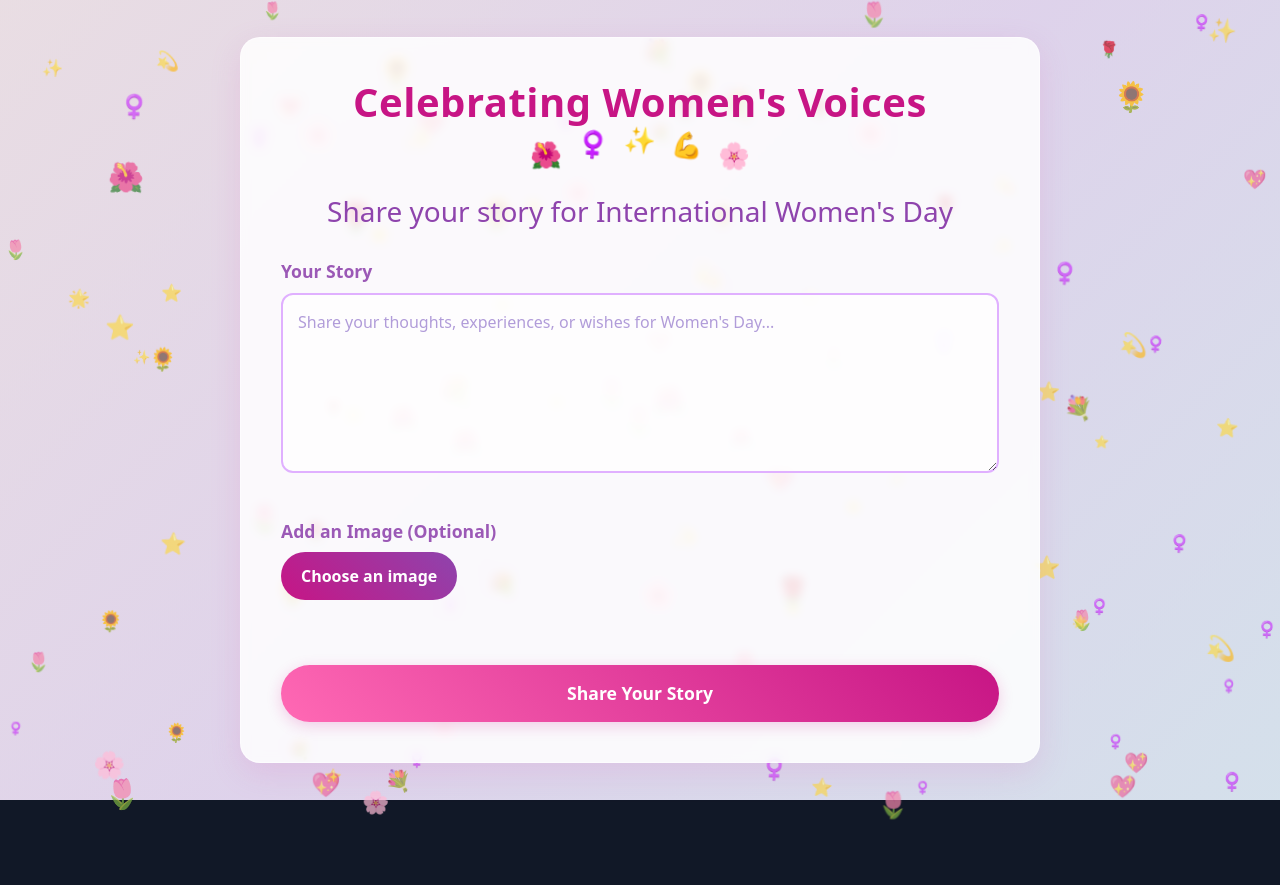
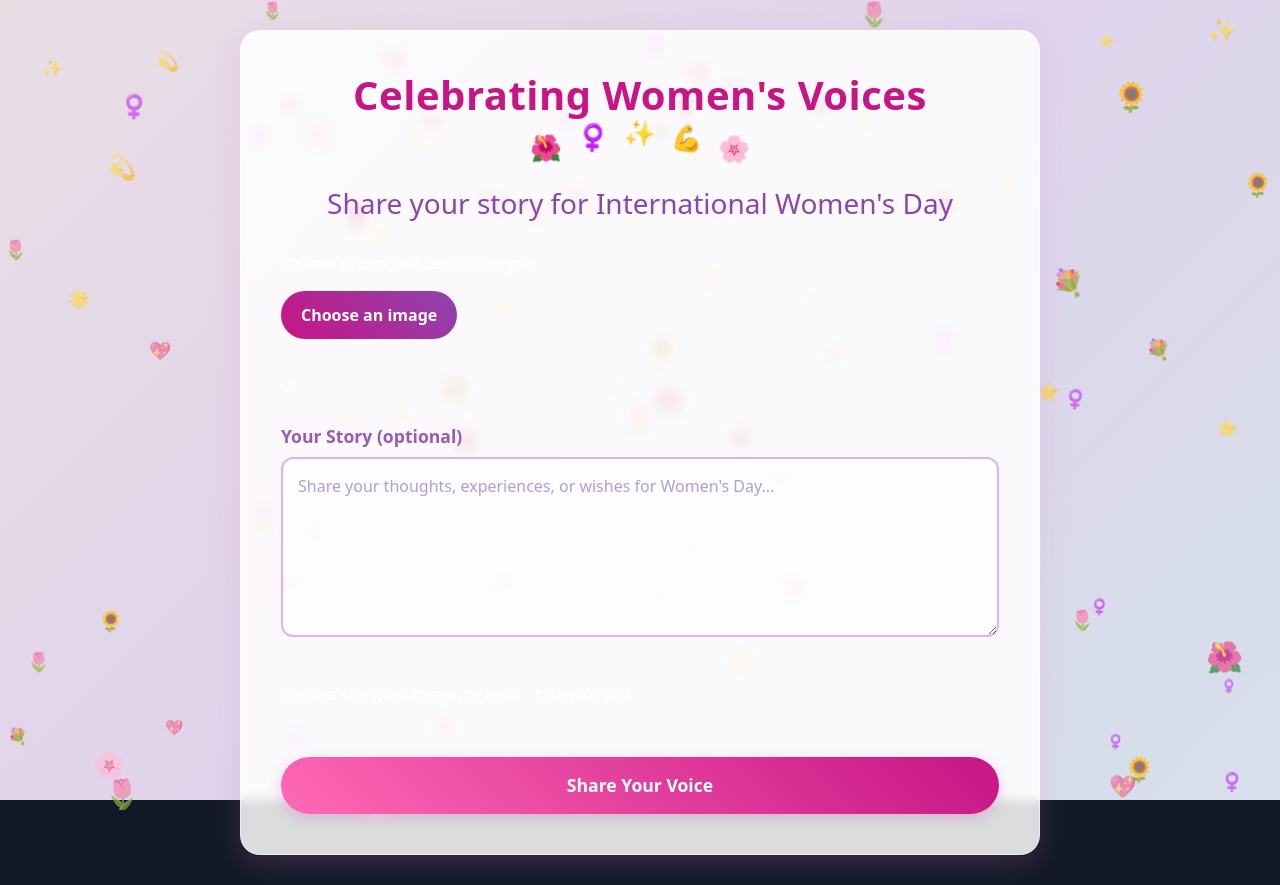
Before and after one commit to NSSKMIT/women-sday_form-frontend, a React (Create React App) app: page / in a window 1280 px wide. Before the commit the page ends 800 px from the top, so only its background shows below. Built offline with nearby package versions, Linux system fonts and the light colour scheme.

Commit message:
Update App.js

```diff
--- a/src/App.js
+++ b/src/App.js
@@ -25,7 +25,7 @@ function App() {
 
     const flowerTypes = ['🌸', '🌺', '🌹', '🌷', '💐', '🌻'];
 
-    for (let i = 0; i < 25; i++) {
+    for (let i = 0; i < 20; i++) {
       const flower = document.createElement('div');
       flower.className = 'floating-element flower-decoration';
       flower.textContent = flowerTypes[Math.floor(Math.random() * flowerTypes.length)];
@@ -44,7 +44,7 @@ function App() {
 
     const symbols = ['✨', '💫', '⭐', '🌟', '♀️', '💖'];
 
-    for (let i = 0; i < 30; i++) {
+    for (let i = 0; i < 25; i++) {
       const symbol = document.createElement('div');
       symbol.className = 'floating-element symbol-decoration';
       symbol.textContent = symbols[Math.floor(Math.random() * symbols.length)];
@@ -88,6 +88,13 @@ function App() {
 
   const handleSubmit = async (e) => {
     e.preventDefault();
+
+    // Check if at least one field is filled
+    if (!formData.story && !formData.image) {
+      setError('Please share a story or upload an image to continue.');
+      return;
+    }
+
     setIsLoading(true);
     setError(null);
 
@@ -95,7 +102,7 @@ function App() {
       const data = new FormData();
       // Using a default anonymous name
       data.append('name', 'Anonymous Storyteller');
-      data.append('story', formData.story);
+      data.append('story', formData.story || '');
       if (formData.image) {
         data.append('image', formData.image);
       }
@@ -131,7 +138,7 @@ function App() {
     const celebrationElements = ['🌹', '👑', '✨', '💫', '💕', '🌺', '🌸', '♀️', '💪', '❤️'];
     const colors = ['#FF69B4', '#DA70D6', '#BA55D3', '#FF1493', '#C71585', '#DB7093'];
 
-    for (let i = 0; i < 100; i++) {
+    for (let i = 0; i < 80; i++) {
       const element = document.createElement('div');
       element.className = 'celebration-element';
       element.textContent = celebrationElements[Math.floor(Math.random() * celebrationElements.length)];
@@ -169,21 +176,9 @@ function App() {
 
         {!submitted ? (
           <form onSubmit={handleSubmit} className="womens-day-form">
-            <div className="form-group">
-              <label htmlFor="story">Your Story</label>
-              <textarea
-                id="story"
-                name="story"
-                value={formData.story}
-                onChange={handleChange}
-                placeholder="Share your thoughts, experiences, or wishes for Women's Day..."
-                required
-                className="story-textarea"
-              />
-            </div>
-
-            <div className="form-group">
-              <label htmlFor="image">Add an Image (Optional)</label>
+            {/* Centered image upload section */}
+            <div className="image-upload-section">
+              <p className="upload-prompt">Share a photo that celebrates you</p>
               <div className="image-upload-wrapper">
                 <button type="button" className="image-upload-btn">
                   {formData.image ? 'Change image' : 'Choose an image'}
@@ -203,16 +198,36 @@ function App() {
               )}
             </div>
 
+            <div className="form-divider">
+              <span>or</span>
+            </div>
+
+            <div className="form-group">
+              <label htmlFor="story">Your Story <span className="optional-text">(optional)</span></label>
+              <textarea
+                id="story"
+                name="story"
+                value={formData.story}
+                onChange={handleChange}
+                placeholder="Share your thoughts, experiences, or wishes for Women's Day..."
+                className="story-textarea"
+              />
+            </div>
+
             {error && <p className="error-message">{error}</p>}
 
+            <div className="form-note">
+              <p>Share a story, an image, or both - it's up to you</p>
+            </div>
+
             <button type="submit" className="submit-button" disabled={isLoading}>
-              {isLoading ? 'Sharing your story...' : 'Share Your Story'}
+              {isLoading ? 'Sharing your voice...' : 'Share Your Voice'}
             </button>
           </form>
         ) : (
           <div className="success-message">
             <div className="success-icon">🌟</div>
-            <h2>Thank you for sharing your story!</h2>
+            <h2>Thank you for sharing!</h2>
             <p>Your voice is an important part of our Women's Day celebration.</p>
             <button onClick={resetForm} className="reset-button">
               Share Another Story
```
